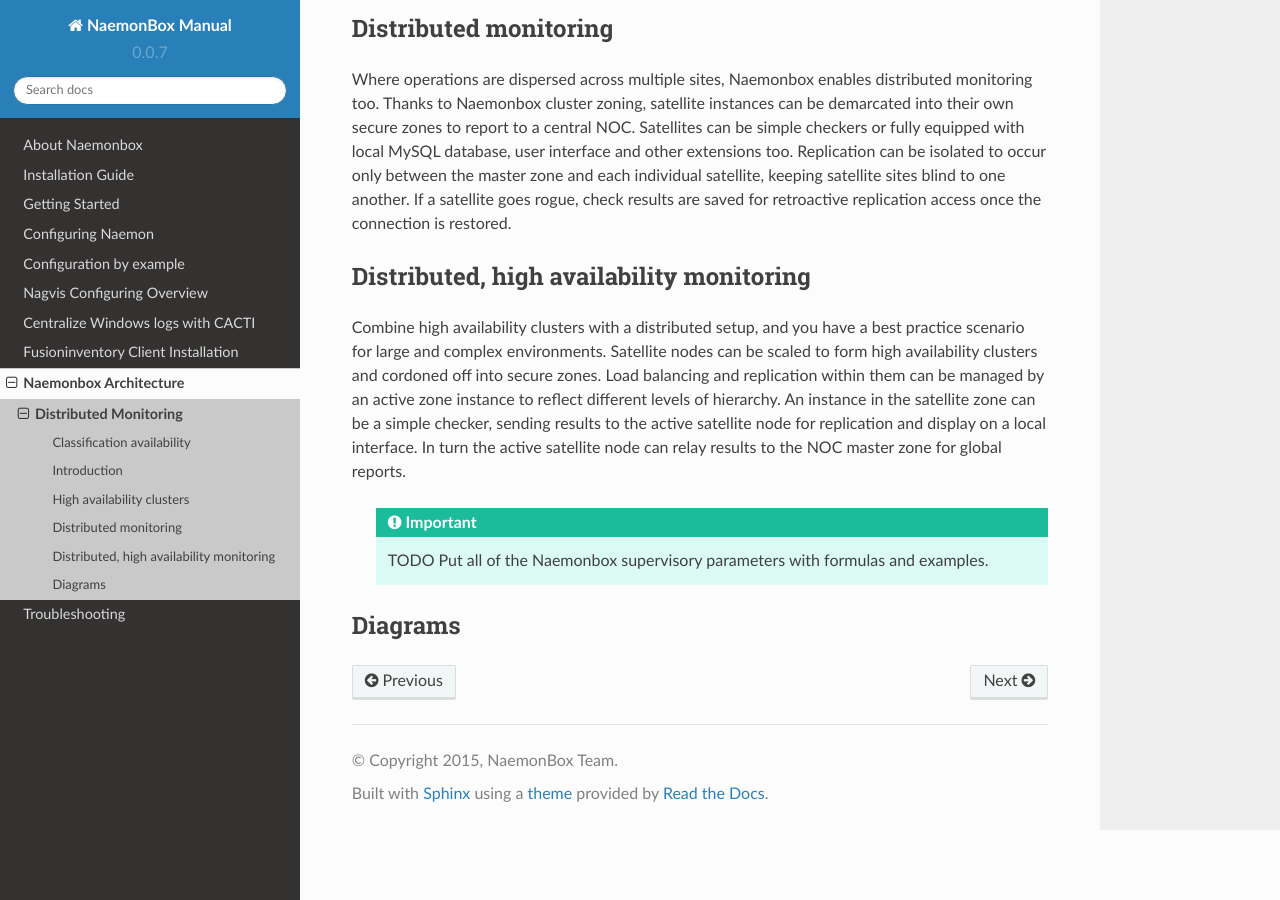
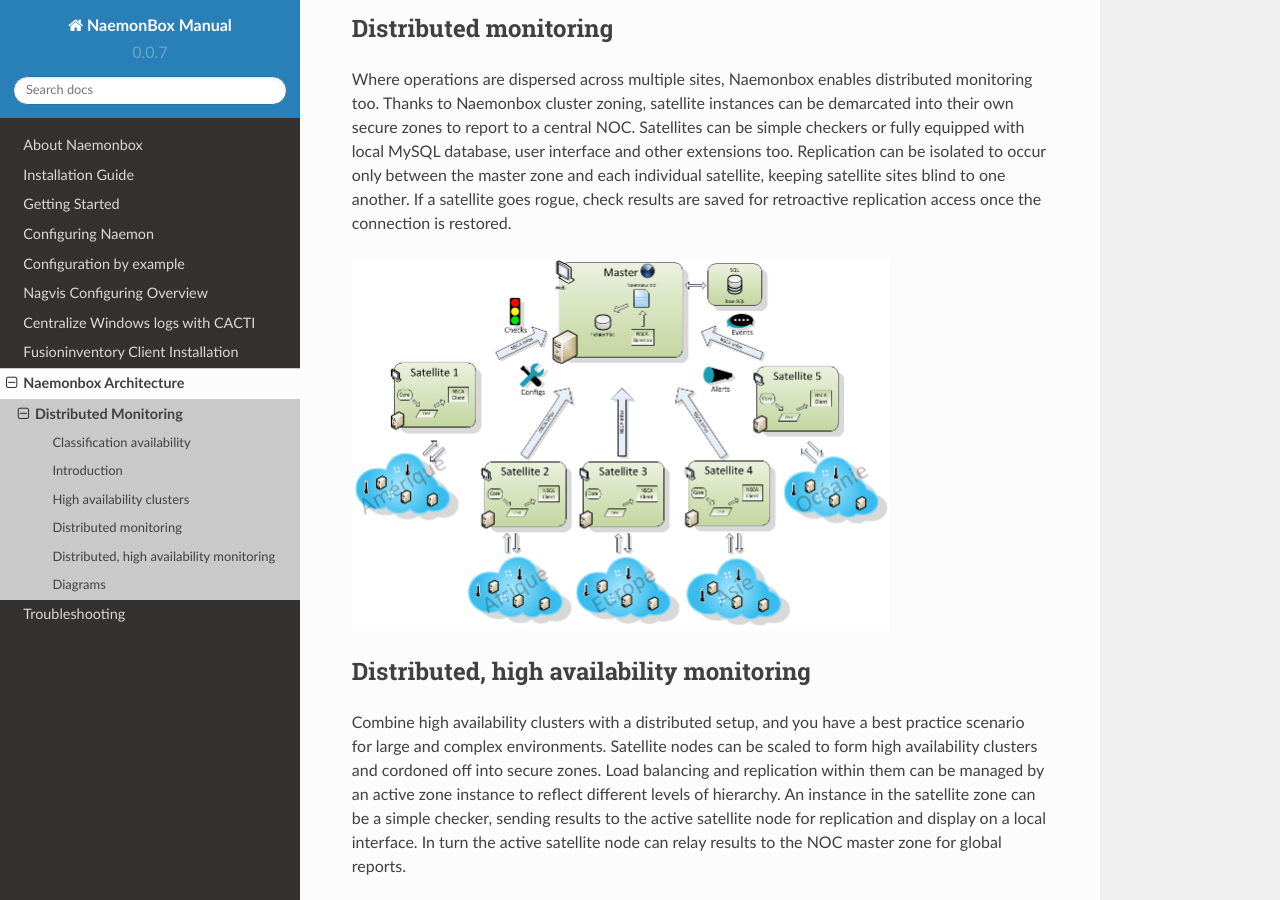
Before and after one commit to mgadi/naemonbox, a Sphinx documentation site: the page built from docs/source/08_architecture/about-the-high-availability.rst, in a window 1280 px wide and 900 px high, scrolled down 1109 px. Built offline with Sphinx 7.4.7 and the Read the Docs theme 2.0.0, drawn with Linux system fonts in a browser that asks for light colours; pages that are not in the unit, such as notebooks, are missing from menus.

Commit message:
Update about-the-high-availability.rst

```diff
--- a/docs/source/08_architecture/about-the-high-availability.rst
+++ b/docs/source/08_architecture/about-the-high-availability.rst
@@ -41,6 +41,9 @@
 Where operations are dispersed across multiple sites, Naemonbox enables distributed monitoring too. Thanks to Naemonbox cluster zoning, satellite instances can be demarcated into their own secure zones to report to a central NOC. Satellites can be simple checkers or fully equipped with local MySQL database, user interface and other extensions too.
 Replication can be isolated to occur only between the master zone and each individual satellite, keeping satellite sites blind to one another. If a satellite goes rogue, check results are saved for retroactive replication access once the connection is restored.
 
+.. image:: /images/Architecture_nagios.png
+ :scale: 50 %
+
 Distributed, high availability monitoring
 ==========================================
 
@@ -51,3 +54,5 @@
 
 Diagrams
 =========
+.. image:: /images/Architecture-HA_nagios.png
+ :scale: 50 %
```
